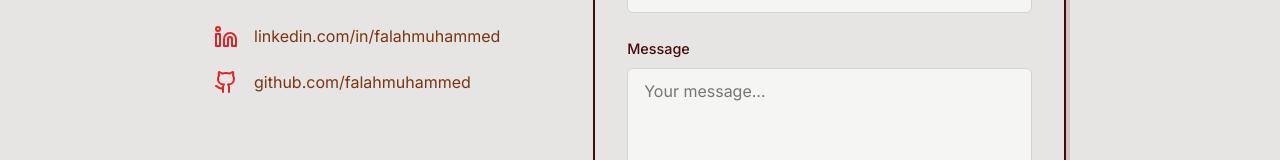
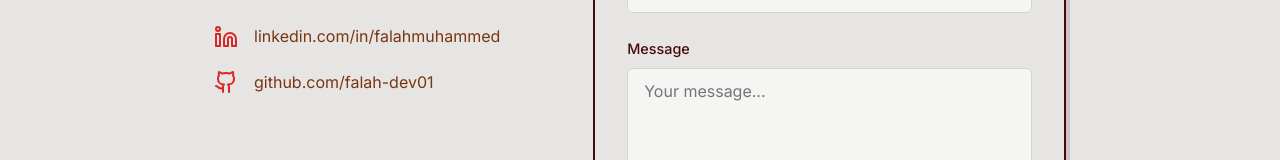
Before and after one commit to falah-dev01/mohammed-falah-portfolio, a React (Vite) app: page / in a window 1280 px wide. Shown: the part 5514-5674 px from the top of the page. Built offline with nearby package versions, Linux system fonts and the light colour scheme.

Commit message:
Update GitHub profile link to falah-dev01

```diff
--- a/src/components/Contact.jsx
+++ b/src/components/Contact.jsx
@@ -23,9 +23,9 @@ const Contact = () => {
                                 <Linkedin className="contact-icon" />
                                 <span>linkedin.com/in/falahmuhammed</span>
                             </a>
-                            <a href="https://github.com/falahmuhammed" target="_blank" rel="noopener noreferrer" className="contact-link">
+                            <a href="https://github.com/falah-dev01" target="_blank" rel="noopener noreferrer" className="contact-link">
                                 <Github className="contact-icon" />
-                                <span>github.com/falahmuhammed</span>
+                                <span>github.com/falah-dev01</span>
                             </a>
                         </div>
                     </div>
```
